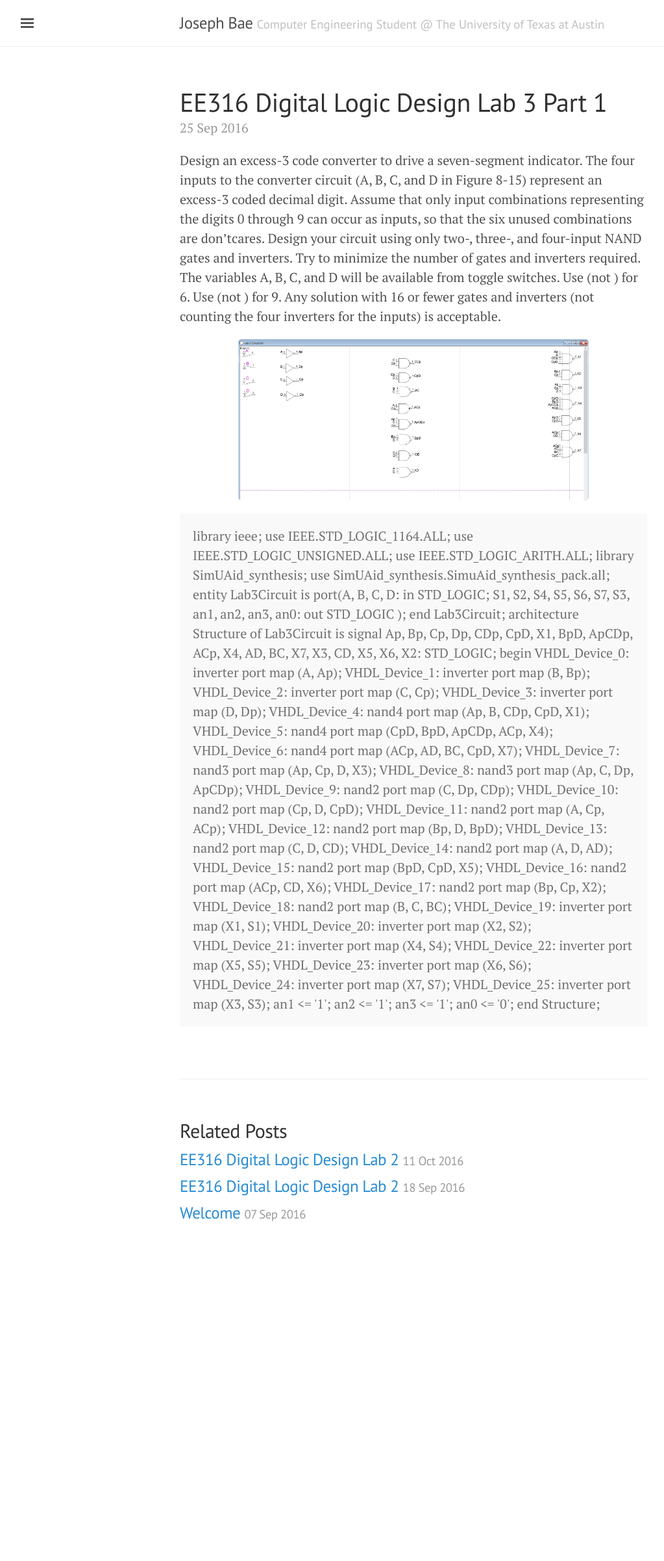
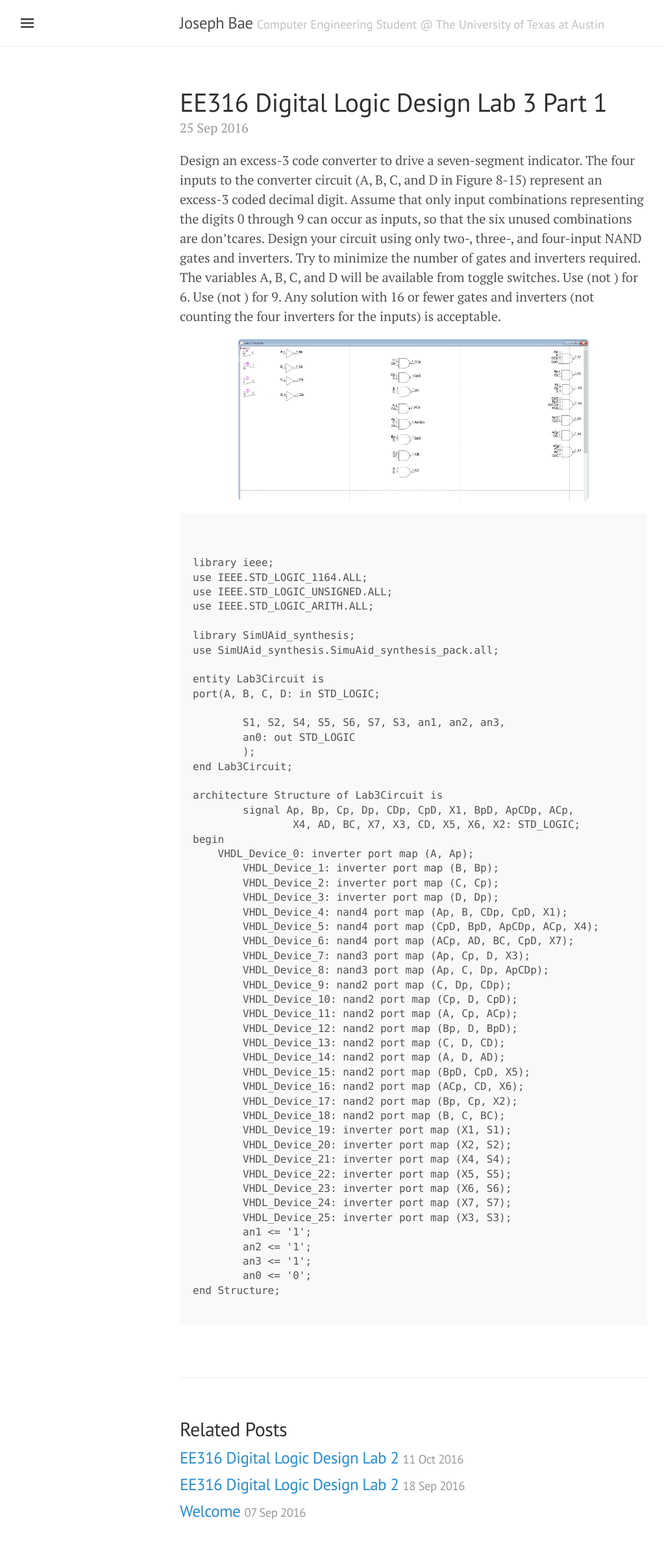
Before and after one commit to josephbae96/josephbae96.github.io, a Jekyll site: the page built from _posts/2016-09-25-ee316_lab3_part1.md, in a window 1280 px wide. Shown: the whole page at 65% size, without its empty margins (3-1026 px from the left). Built offline with Jekyll 4.4.1, drawn with Linux system fonts in a browser that asks for light colours; before the commit the page ends 1943 px from its top, so only the background shows below that.

Commit message:
Style change for lab 3 part 1

```diff
--- a/_posts/2016-09-25-ee316_lab3_part1.md
+++ b/_posts/2016-09-25-ee316_lab3_part1.md
@@ -16,7 +16,8 @@ for the inputs) is acceptable.
 
 <img src="/files/ee316_lab_2_circuit_diagram.jpg" alt="EE Lab 2 Circuit Diagram" style="width:75%;text-align:center;margin: auto;">
 
-<p class="message">
+<pre>
+<code class="language-vhdl" data-lang="vhdl">
 
 library ieee;
 use IEEE.STD_LOGIC_1164.ALL;
@@ -69,4 +70,5 @@ begin
 	an3 <= '1';
 	an0 <= '0';
 end Structure;
-</p>
+</code>
+</pre>
```
